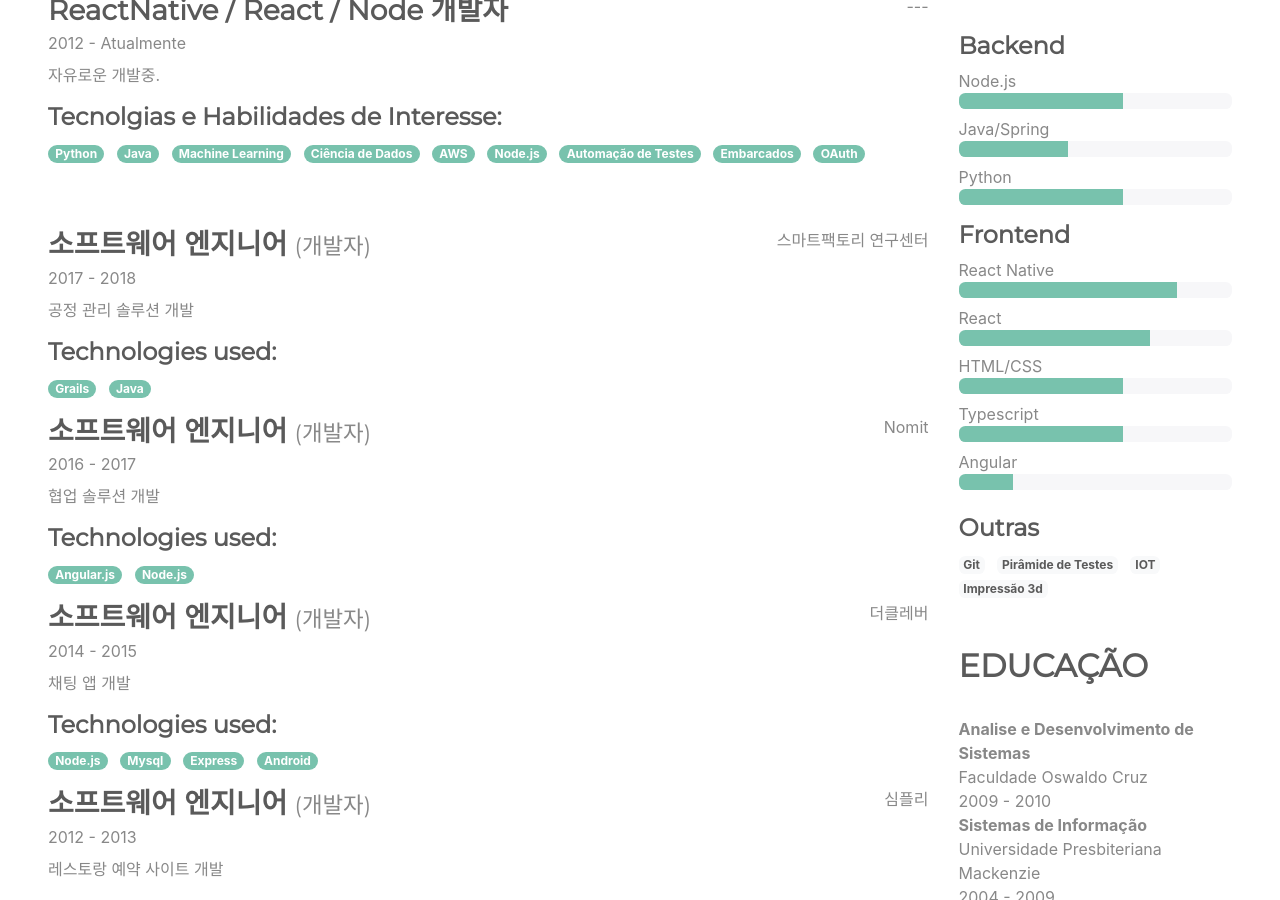
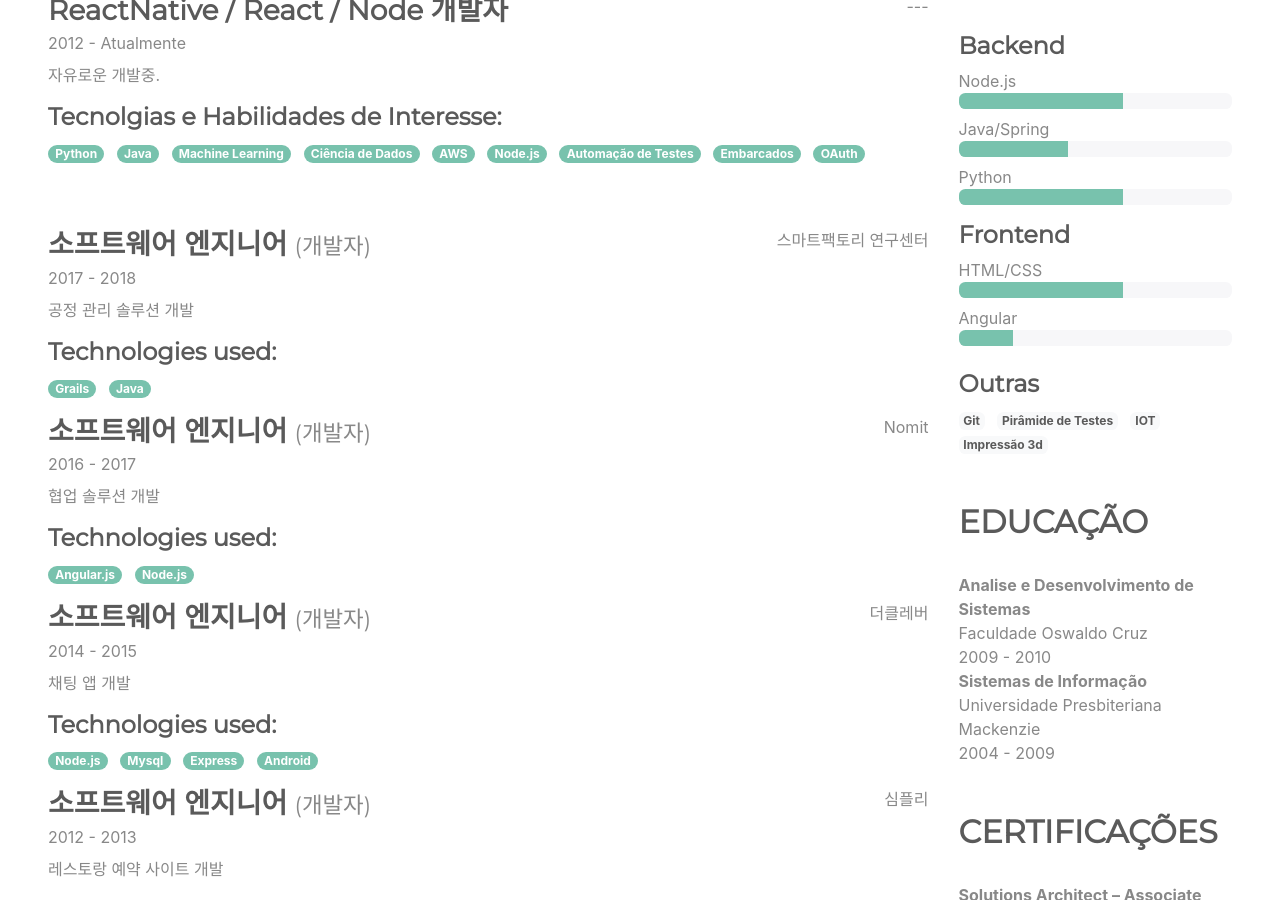
Before and after one commit to marvinmvns/cv2, a Jekyll site: the page index.html, which Jekyll copies as it is, in a window 1280 px wide and 900 px high, scrolled down 615 px. Built offline with Jekyll 4.4.1, drawn with Linux system fonts in a browser that asks for light colours; nearby versions of some CDN libraries.

Commit message:
Update index.html

```diff
--- a/index.html
+++ b/index.html
@@ -273,26 +273,9 @@
 
               <h4 class="resume-skills-cat font-weight-bold">Frontend</h4>
               <ul class="list-unstyled mb-4">
-                <li class="mb-2">
-                  <div class="resume-skill-name">React Native</div>
-                  <div class="progress resume-progress">
-                    <div class="progress-bar theme-progress-bar-dark" role="progressbar" style="width: 80%" aria-valuenow="25" aria-valuemin="0" aria-valuemax="100"></div>
-                  </div>
-                </li>
-                <li class="mb-2">
-                  <div class="resume-skill-name">React</div>
-                  <div class="progress resume-progress">
-                    <div class="progress-bar theme-progress-bar-dark" role="progressbar" style="width: 70%" aria-valuenow="25" aria-valuemin="0" aria-valuemax="100"></div>
-                  </div>
-                </li>
+
                 <li class="mb-2">
                   <div class="resume-skill-name">HTML/CSS</div>
-                  <div class="progress resume-progress">
-                    <div class="progress-bar theme-progress-bar-dark" role="progressbar" style="width: 60%" aria-valuenow="25" aria-valuemin="0" aria-valuemax="100"></div>
-                  </div>
-                </li>
-                <li class="mb-2">
-                  <div class="resume-skill-name">Typescript</div>
                   <div class="progress resume-progress">
                     <div class="progress-bar theme-progress-bar-dark" role="progressbar" style="width: 60%" aria-valuenow="25" aria-valuemin="0" aria-valuemax="100"></div>
                   </div>
```
